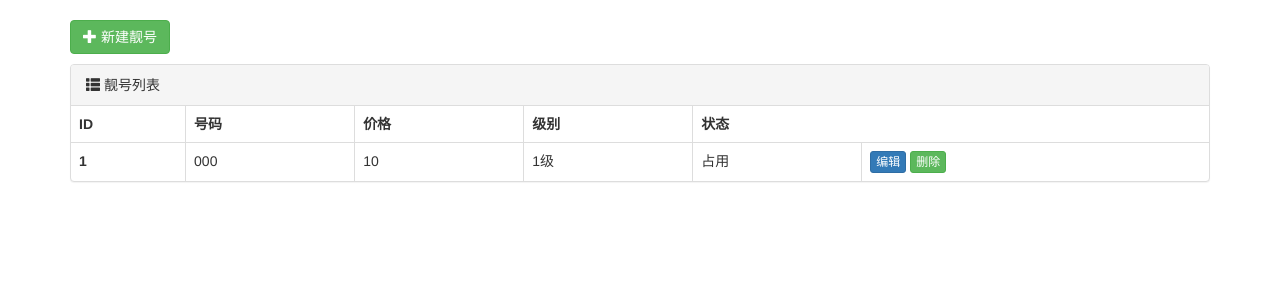
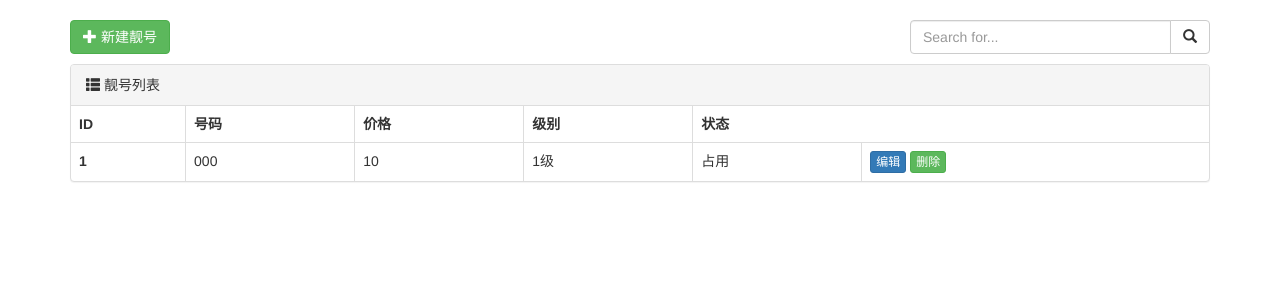
Before and after one commit to ruiyi0118/djangoLearning, a Django app: page /pretty/list/ in a window 1280 px wide. Shown: the part 52-352 px from the top of the page. Run offline with Django 4.2, Linux system fonts and the light colour scheme; tables that the repository leaves empty hold one stand-in row (values such as "Sample post"); some libraries are stand-ins or nearby versions.

Commit message:
通过手机号搜索靓号

```diff
--- a/app01/templates/pretty_list.html
+++ b/app01/templates/pretty_list.html
@@ -3,11 +3,25 @@
 {% block content %}
 
     <div class="container">
-        <div style="margin-bottom: 10px">
+        <div style="margin-bottom: 10px" class="clearfix">
             <a class="btn btn-success" href="/pretty/add/">
                 <span class="glyphicon glyphicon-plus" aria-hidden="true"></span>
                 新建靓号
             </a>
+
+            <div style="float: right; width: 300px">
+                <form method="get">
+                    <div class="input-group">
+                        <input type="text" name="q" class="form-control" placeholder="Search for..." value="{{ search_data }}">
+                        <span class="input-group-btn">
+                        <button class="btn btn-default" type="submit">
+                            <span class="glyphicon glyphicon-search" aria-hidden="true"></span>
+                        </button>
+                    </span>
+
+                    </div>
+                </form>
+            </div>
         </div>
 
         <div class="panel panel-default">
--- a/app01/views.py
+++ b/app01/views.py
@@ -139,8 +139,13 @@ def user_delete(request, nid):
 
 def pretty_list(request):
     """ 靓号列表 """
-    data_list = models.PrettyNum.objects.all().order_by("-level")
-    return render(request, 'pretty_list.html', {'data_list': data_list})
+    data_dict = {}
+    value = request.GET.get('q', "")
+    if value:
+        data_dict["mobile__contains"] = value
+
+    data_list = models.PrettyNum.objects.filter(**data_dict).order_by("-level")
+    return render(request, 'pretty_list.html', {'data_list': data_list, "search_data": value})
 
 
 from django.core.validators import RegexValidator
```
